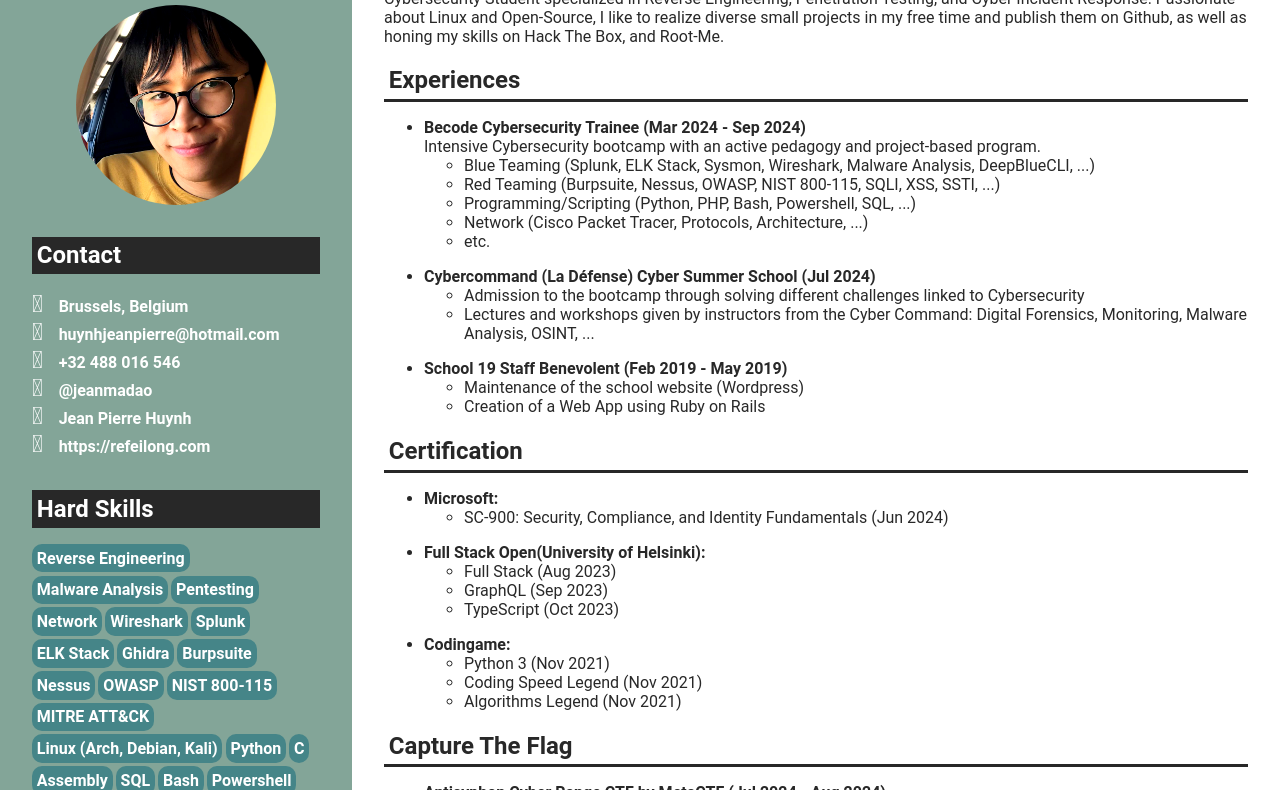
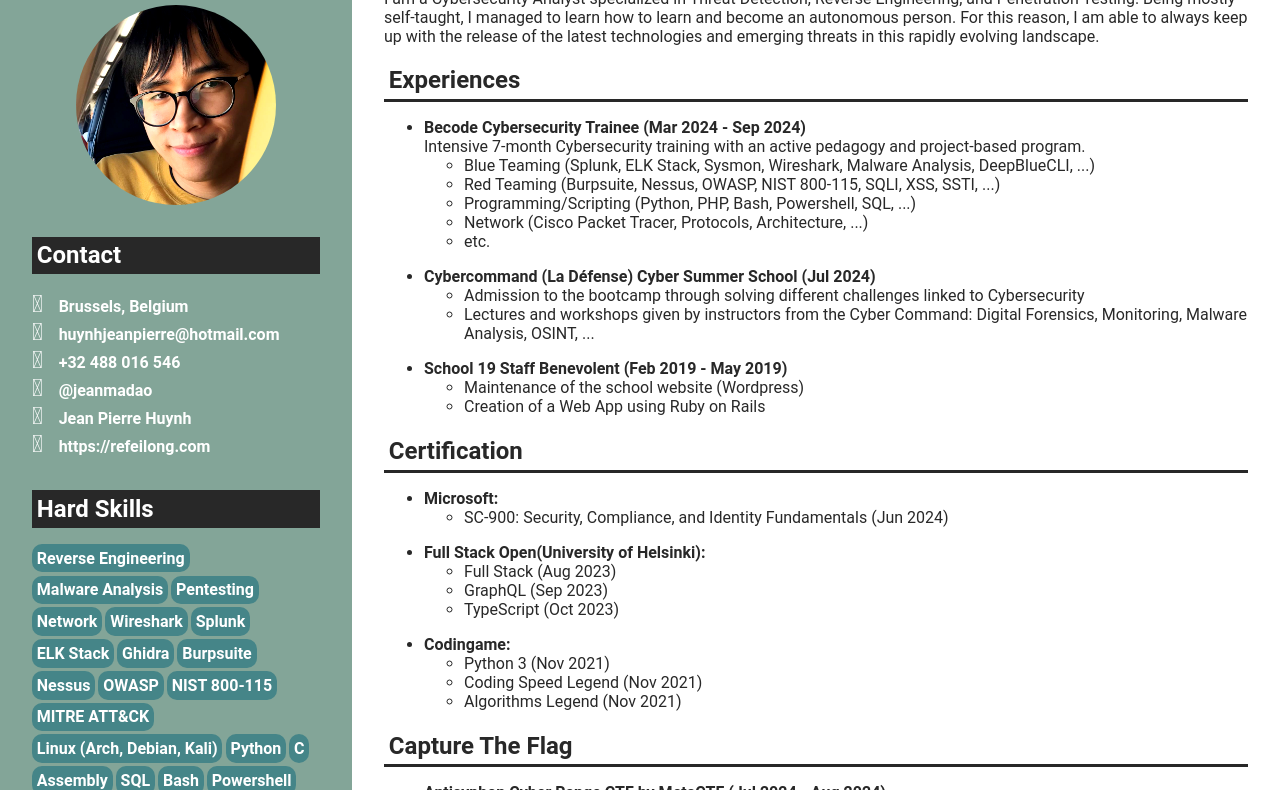
Before and after one commit to jeanmadao/resume, a plain HTML site: page index.html in a window 1280 px wide. Shown: the part 100-890 px from the top of the page. Drawn offline with Linux system fonts and the light colour scheme.

Commit message:
yap adjustment

```diff
--- a/index.html
+++ b/index.html
@@ -93,11 +93,12 @@
         <div id="about">
           <h2>About Me</h2>
           <p>
-            Cybersecurity Student specialized in Reverse Engineering,
-            Penetration Testing, and Cyber Incident Response. Passionate about
-            Linux and Open-Source, I like to realize diverse small projects
-            in my free time and publish them on Github, as well as honing my
-            skills on Hack The Box, and Root-Me.
+            I am a Cybersecurity Analyst specialized in Threat Detection,
+            Reverse Engineering, and Penetration Testing. Being mostly
+            self-taught, I managed to learn how to learn and become an
+            autonomous person. For this reason, I am able to always keep up
+            with the release of the latest technologies and emerging threats
+            in this rapidly evolving landscape.
           </p>
         </div>
 
@@ -110,8 +111,8 @@
                   Becode Cybersecurity Trainee (Mar 2024 - Sep 2024)
                 </div>
                 <div class="description">
-                  Intensive Cybersecurity bootcamp with an active pedagogy and
-                  project-based program.
+                  Intensive 7-month Cybersecurity training with an active
+                  pedagogy and project-based program.
                   <ul>
                     <li>Blue Teaming (Splunk, ELK Stack, Sysmon, Wireshark,
                       Malware Analysis, DeepBlueCLI, ...)</li>
```
Also changed, not shown: 1 other file.
